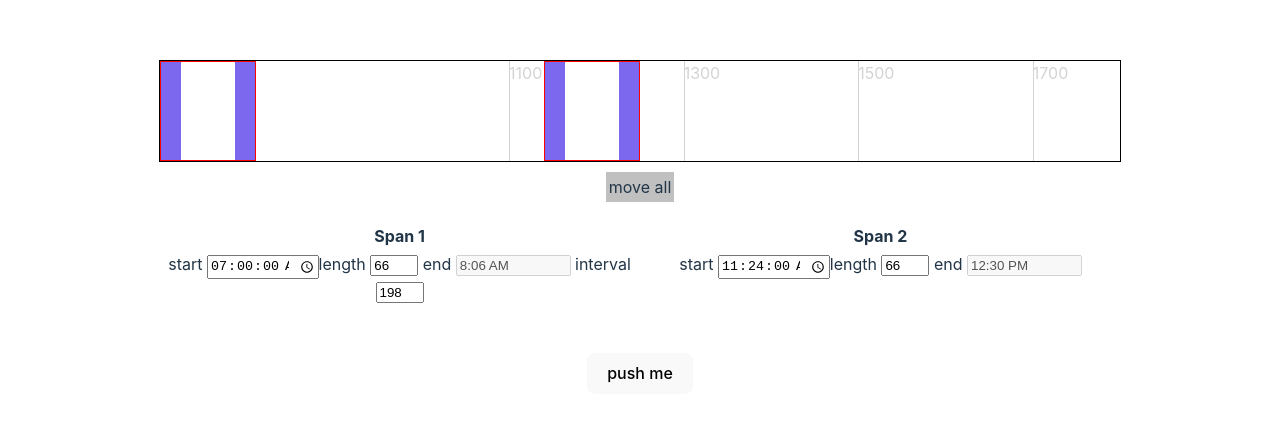
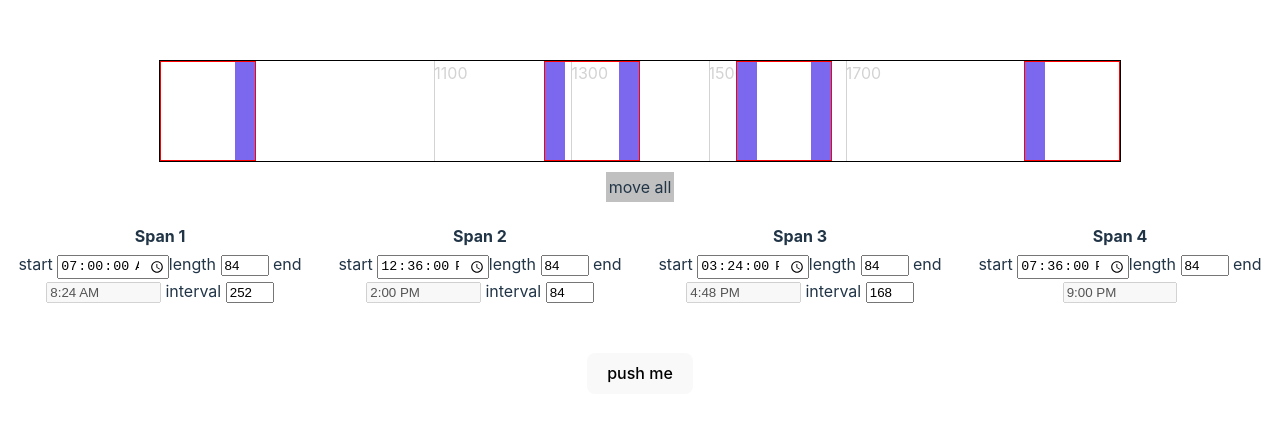
Before and after one commit to jddh/range-manger, a React (Vite) app: page / in a window 1280 px wide. Shown: the part 173-594 px from the top of the page. Built offline with nearby package versions, Linux system fonts and the light colour scheme.

Commit message:
introduce naps with fixed sides; try grid-snapping solution for wandering positions

```diff
--- a/src/App.jsx
+++ b/src/App.jsx
@@ -12,11 +12,22 @@ function App() {
 					className="first"
 					x="0"
 					size="10"
+					fixed="left"
 				/>
 				<Nap
 					className="second"
 					x="40"
 					size="10"
+				/>
+				<Nap
+					className="second"
+					x="60"
+					size="10"
+				/>
+				<Nap
+					x="90"
+					size="10"
+					fixed="right"
 				/>
 			</ShiftSchedule>
 		</>
--- a/src/components/DataPanel.jsx
+++ b/src/components/DataPanel.jsx
@@ -21,6 +21,7 @@ export default function DataPanel ({spanData, units, range, updateData}) {
 		const child = spanData[index]
 		const sibling =  spanData[index + 1]
 		const distance = Units.getPercentFromUnit(e.target.value, range, 'minutes')
+		//TODO if sibling is fixed, change length, not position
 		const newX = (child.x + child.size) + distance
 		updateData({x: newX}, sibling.id)
 	}
--- a/src/components/Nap.jsx
+++ b/src/components/Nap.jsx
@@ -2,6 +2,7 @@ import {forwardRef, useRef, useImperativeHandle, useState} from 'react'
 import classNames from 'classnames'
 import ResizeHandle from './ResizeHandle'
 import * as Units from '../functions/units'
+import { gridSnap } from '../functions/geometry'
 import handleClickDrag from '../functions/handleClickDrag'
 import handleTouchDrag from '../functions/handleTouchDrag'
 
@@ -17,7 +18,7 @@ function getPerc(px, total, style = '') {
 	return perc
 }
 
-export default forwardRef(function ({className, x , size, containerRect, getContainerRect, mover, sizer, downHandler, resizeDownHandler, id, factive, currentBounds, timeRange, units}, ref) {
+export default forwardRef(function ({fixed, className, x , size, containerRect, getContainerRect, mover, sizer, downHandler, resizeDownHandler, id, factive, currentBounds, timeRange, units}, ref) {
 	const element = useRef(null)
 	useImperativeHandle(ref, () => ({getBounds: getBounds, el: element.current, id: id}))
 	const [startBound, setStartBound] = useState()
@@ -82,16 +83,26 @@ export default forwardRef(function ({className, x , size, containerRect, getCont
 		downHandler(e, element.current, id)
 	}
 
+	const leftHandle = fixed != 'left' && fixed != 'both'
+	const rightHandle = fixed != 'right' && fixed != 'both'
+	const movableBody = !fixed
+
 	return (
-		<div ref={element} className={classNames(className, {active: factive},'nap')}
-		style={{left: adjustedX + 'cqi', width: size + 'cqi'}}>
-			<ResizeHandle downHandler={resizeDownHandler} mover={mover} sizer={sizer} parent={element.current} id={id} reverse/>
+		<div ref={element}
+			className={classNames(className, {active: factive},'nap')}
+			style={{left: gridSnap(adjustedX) + '%', width: gridSnap(size) + '%'}}>
+			{leftHandle &&
+				<ResizeHandle downHandler={resizeDownHandler} mover={mover} sizer={sizer} parent={element.current} id={id} reverse/>
+			}
 			<div
-				onMouseDown={handleDown}
-				onTouchStart={handleDown}
-				className='label'>
+				onMouseDown={movableBody && handleDown}
+				onTouchStart={movableBody && handleDown}
+				className='body'>
 			</div>
-			<ResizeHandle containerRect={containerRect} downHandler={resizeDownHandler} mover={mover} sizer={sizer} parent={element.current} id={id} />
+
+			{rightHandle &&
+				<ResizeHandle containerRect={containerRect} downHandler={resizeDownHandler} mover={mover} sizer={sizer} parent={element.current} id={id} />
+			}
 
 			<div className="active-label left">{currentBounds && currentBounds.left}{dynamicBounds && dynamicBounds.left}</div>
 			<div className="active-label size"></div>
--- a/src/components/ShiftSchedule.css
+++ b/src/components/ShiftSchedule.css
@@ -33,7 +33,7 @@ body {
 
 	}
 
-	.label {
+	.body {
 		flex: 1;
 	}
 
--- a/src/components/ShiftSchedule.jsx
+++ b/src/components/ShiftSchedule.jsx
@@ -6,7 +6,7 @@ import DataPanel from './DataPanel'
 import useSemiPersistentState from '../hooks/semiPersistentState'
 import handleClickDrag from '../functions/handleClickDrag'
 import handleTouchDrag from '../functions/handleTouchDrag'
-import {createBounds, getRect, createAggregateDimensions} from '../functions/geometry'
+import {createBounds, getRect, createAggregateDimensions, gridSnap} from '../functions/geometry'
 import * as Units from '../functions/units'
 import './ShiftSchedule.css'
 
@@ -68,7 +68,7 @@ export default function ShiftSchedule({units, children}) {
 	// const myRange = [40,80]
 	const myUnit = 'time'
 	Units.setUnit(myUnit)
-	const myRange = [Units.getPercentFromUnit('700',[0,100]), Units.getPercentFromUnit('1800',[0,100])]
+	const myRange = [Units.getPercentFromUnit('700',[0,100]), Units.getPercentFromUnit('2100',[0,100])]
 	// const myRange = [0,1000]
 	Units.setRange(myRange)
 
@@ -101,6 +101,10 @@ export default function ShiftSchedule({units, children}) {
 
 	function pxToCq(px, container = containerRect.width) {
 		return getPerc(px, container) + 'cqi'
+	}
+
+	function pxToPer(px, container = containerRect.width, suffix = '%') {
+		return gridSnap(getPerc(px, container)) + suffix
 	}
 
 	/**
@@ -187,7 +191,7 @@ export default function ShiftSchedule({units, children}) {
 		let napsToUpdate = []
 		//if cursor has actually moved
 		//TODO touch needs a bigger null zone
-		if (e.clientX != initClientX) {
+		if (e.clientX ) {
 		activeIDs.forEach(id => {
 			const bounds = getNapRef(id).getBounds()
 			const left = getPerc(bounds.left, currentContainerRect.width)
@@ -294,16 +298,19 @@ export default function ShiftSchedule({units, children}) {
 
 	function moveElement(el, x) {
 		if (!el) return
-		el.style.left = pxToCq(x, currentContainerRect.width)
+		el.style.left = pxToPer(x, currentContainerRect.width)
 	}
 
 	function resizeElement(el, x, reverse) {
 		if (!el) return
 		// el.style.width = x + 'px'
-		el.style.width = pxToCq(x, currentContainerRect.width)
+		const currentWidth = parseInt(el.style.width)
+		const newWidth = pxToPer(x, currentContainerRect.width, '')
+		const delta = newWidth - currentWidth
+		el.style.width = currentWidth + delta + '%'
 		if (reverse) {
 			// el.style.left = parseInt(el.style.left) + reverse + 'px'
-			el.style.left = parseFloat(el.style.left) + getPerc(reverse, currentContainerRect.width) + 'cqi'
+			el.style.left = parseInt(el.style.left) - delta + '%'
 		}
 	}
 
@@ -312,6 +319,7 @@ export default function ShiftSchedule({units, children}) {
 		<div className="shifts ui" ref={container}>
 			{napData.map((child, index) =>
 				<Nap
+					fixed={child.fixed}
 					containerRect={containerRect}
 					getContainerRect={() => getRect(container.current)}
 					mover={moveElement}
--- a/src/functions/geometry.js
+++ b/src/functions/geometry.js
@@ -41,3 +41,7 @@ const sortAsc = (a,b) => a-b
 export function getRect(el) {
 	return el.getBoundingClientRect()
 }
+
+export function gridSnap(x) {
+	return Math.round(x)
+}
```
